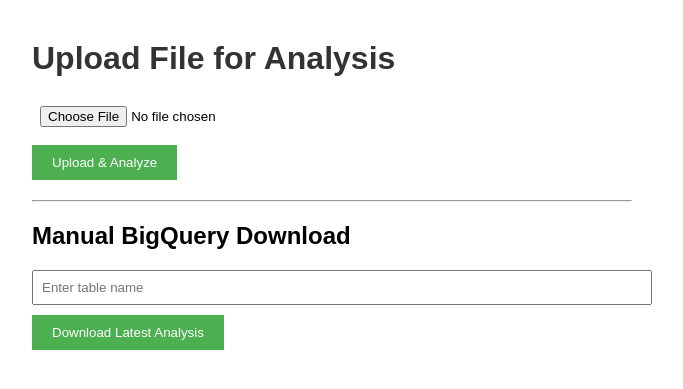
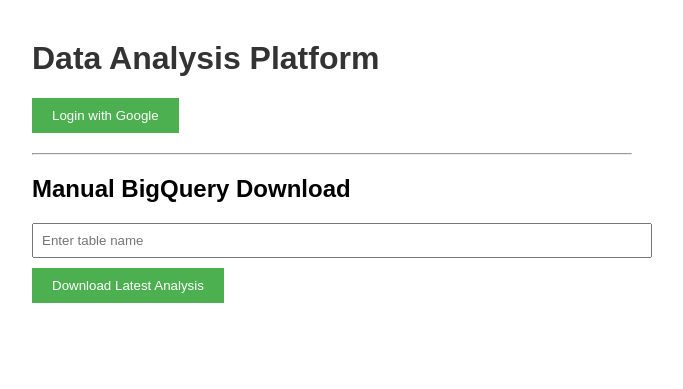
Before and after one commit to babyclaire0222-cyber/gcp-data-analysis-platform, a Flask app: page / in a window 1280 px wide. Shown: the top 389 px of the page, without its empty margins (308-991 px from the left). Run offline with Flask 3, Linux system fonts and the light colour scheme; some libraries are stand-ins or nearby versions.

Commit message:
Update index.html

```diff
--- a/webapp/templates/index.html
+++ b/webapp/templates/index.html
@@ -2,6 +2,9 @@
 <html>
 <head>
     <title>Data Analysis Platform</title>
+    <script src="https://www.gstatic.com/firebasejs/10.7.1/firebase-app.js"></script>
+    <script src="https://www.gstatic.com/firebasejs/10.7.1/firebase-auth.js"></script>
+
     <style>
         body { font-family: Arial, sans-serif; margin: 40px; }
         .container { max-width: 600px; margin: auto; }
@@ -14,13 +17,22 @@
         .success { background-color: #d4edda; color: #155724; }
         .error { background-color: #f8d7da; color: #721c24; }
         #download-link { display: none; margin-top: 15px; }
+        #auth-section { margin-bottom: 20px; }
     </style>
 </head>
 <body>
     <div class="container">
-        <h1>Upload File for Analysis</h1>
+        <h1>Data Analysis Platform</h1>
 
-        <!-- File Upload Form -->
+        <!-- Firebase Auth Section -->
+        <div id="auth-section">
+            <button id="login-btn">Login with Google</button>
+            <button id="logout-btn" style="display:none;">Logout</button>
+            <p id="user-info" style="font-weight:bold;"></p>
+        </div>
+
+        <!-- File Upload Form (hidden until login) -->
+        <div id="upload-section" style="display:none;">
             <form id="uploadForm" method="POST" enctype="multipart/form-data">
                 <input type="file" name="file" required>
                 <button type="submit">Upload & Analyze</button>
@@ -32,6 +44,7 @@
             <!-- Automatic Download Link -->
             <div id="download-link">
                 <a id="download-url" href="#" download>⬇ Download Analysis Results (CSV)</a>
+            </div>
         </div>
 
         <hr>
@@ -45,7 +58,53 @@
     </div>
 
     <script>
-    // Handle file upload
+    // 🔹 Firebase Config
+    const firebaseConfig = {
+      apiKey: "AIzaSyBhSeQrn4vDzr8910pEziwvlYOra1WC7jQ",
+      authDomain: "data-analysis-webapp.firebaseapp.com",
+      projectId: "data-analysis-webapp",
+      storageBucket: "data-analysis-webapp.appspot.com",
+      messagingSenderId: "835249000571",
+      appId: "1:835249000571:web:81e2cb70e84e53194812de",
+      measurementId: "G-JV8TWVXNDV"
+    };
+
+    // 🔹 Init Firebase
+    const app = firebase.initializeApp(firebaseConfig);
+    const auth = firebase.auth();
+
+    const loginBtn = document.getElementById("login-btn");
+    const logoutBtn = document.getElementById("logout-btn");
+    const userInfo = document.getElementById("user-info");
+    const uploadSection = document.getElementById("upload-section");
+
+    // Google Login
+    loginBtn.onclick = () => {
+        const provider = new firebase.auth.GoogleAuthProvider();
+        auth.signInWithPopup(provider);
+    };
+
+    // Logout
+    logoutBtn.onclick = () => {
+        auth.signOut();
+    };
+
+    // Auth state change
+    auth.onAuthStateChanged(user => {
+        if (user) {
+            userInfo.textContent = `Logged in as: ${user.email}`;
+            loginBtn.style.display = "none";
+            logoutBtn.style.display = "inline-block";
+            uploadSection.style.display = "block";
+        } else {
+            userInfo.textContent = "";
+            loginBtn.style.display = "inline-block";
+            logoutBtn.style.display = "none";
+            uploadSection.style.display = "none";
+        }
+    });
+
+    // 🔹 Handle file upload
     document.getElementById("uploadForm").onsubmit = async function(e) {
         e.preventDefault();
         const formData = new FormData(this);
@@ -62,7 +121,7 @@
 
         try {
             const response = await fetch("/", { method: "POST", body: formData });
-            const result = await response.json();   // ✅ Parse JSON
+            const result = await response.json();
 
             if (result.success) {
                 messageDiv.className = "message success";
@@ -82,7 +141,7 @@
         }
     };
 
-    // Handle manual download form
+    // 🔹 Handle manual download form
     document.getElementById("downloadForm").onsubmit = function(e) {
         e.preventDefault();
         const table = this.table.value.trim();
```
Lines whose indentation alone changed are shown as unchanged.
